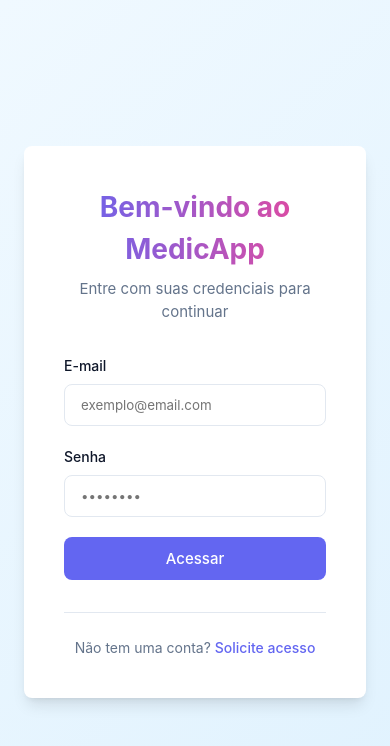
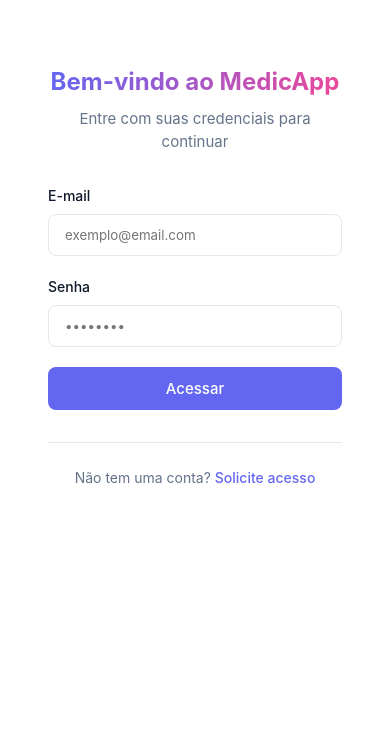
Before and after one commit to EliasCarlos/medic-app-frontend, a React (Vite) app: page /login in a window 390 px wide. Shown: the top 746 px of the page. Built offline with nearby package versions, Linux system fonts and the light colour scheme.

Commit message:
style: implement responsiveness and adapt layouts for mobile and tablets

```diff
--- a/src/pages/Dashboard.css
+++ b/src/pages/Dashboard.css
@@ -114,3 +114,45 @@
   font-size: 1.125rem;
   color: var(--text-muted);
 }
+
+/* Responsiveness for Tablets */
+@media (max-width: 768px) {
+  .dashboard-main {
+    padding-top: 2rem;
+  }
+
+  .welcome-section h2 {
+    font-size: 1.5rem;
+  }
+
+  .welcome-section p {
+    font-size: 1rem;
+  }
+}
+
+/* Responsiveness for Mobile */
+@media (max-width: 480px) {
+  .header-content {
+    flex-direction: column;
+    gap: 1rem;
+    text-align: center;
+  }
+
+  .user-info {
+    width: 100%;
+    justify-content: center;
+    gap: 1rem;
+  }
+
+  .dashboard-header {
+    padding: 1.5rem 0;
+  }
+
+  .stats-grid {
+    grid-template-columns: 1fr;
+  }
+
+  .stat-number {
+    font-size: 2rem;
+  }
+}
--- a/src/pages/Login.css
+++ b/src/pages/Login.css
@@ -85,3 +85,22 @@
 .login-footer a:hover {
   text-decoration: underline;
 }
+
+/* Responsiveness for small devices */
+@media (max-width: 480px) {
+  .login-card {
+    padding: 2rem 1.5rem;
+    box-shadow: none;
+    background-color: transparent;
+  }
+
+  .login-page {
+    background: var(--surface);
+    align-items: flex-start;
+    padding-top: 2rem;
+  }
+
+  .login-header h1 {
+    font-size: 1.5rem;
+  }
+}
```
